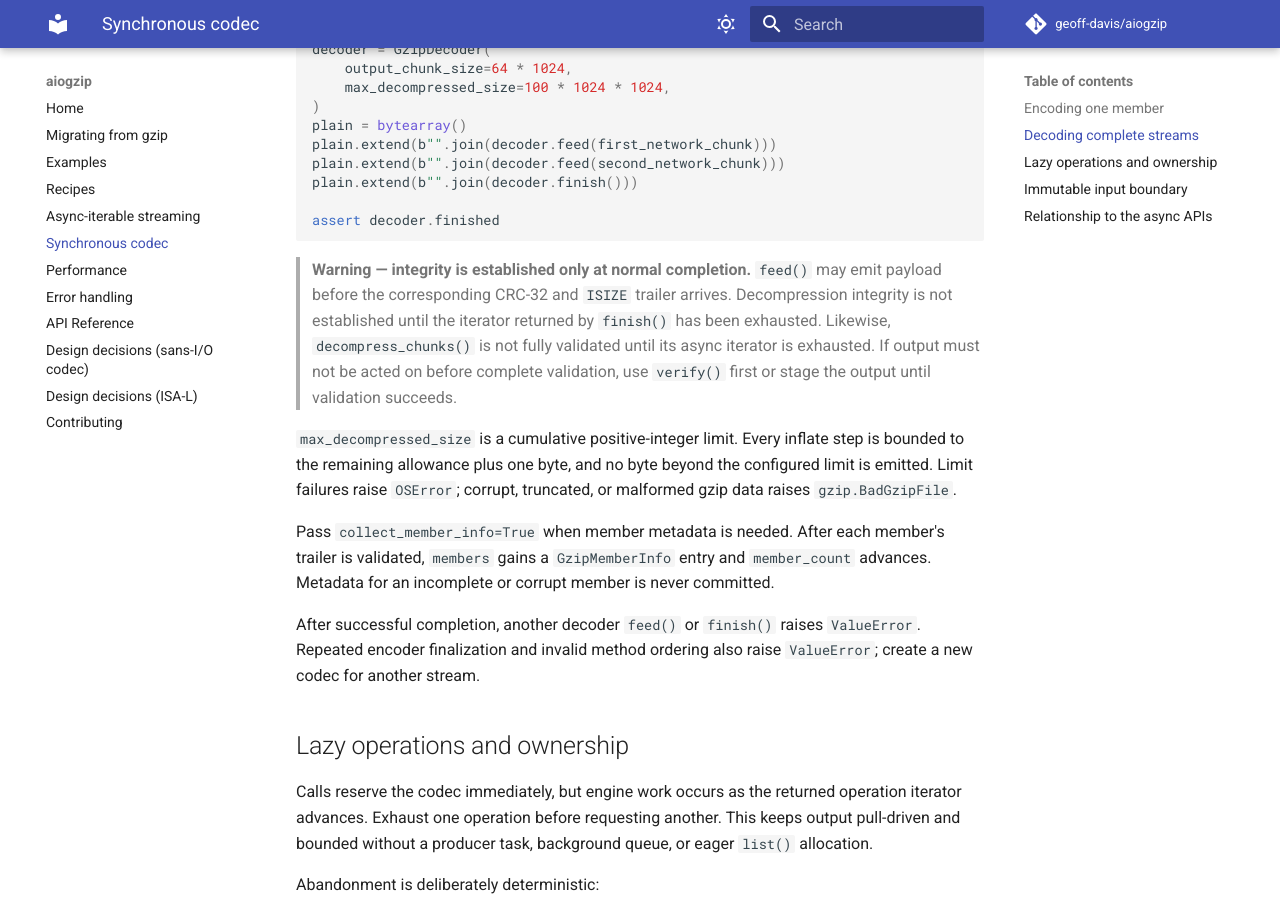
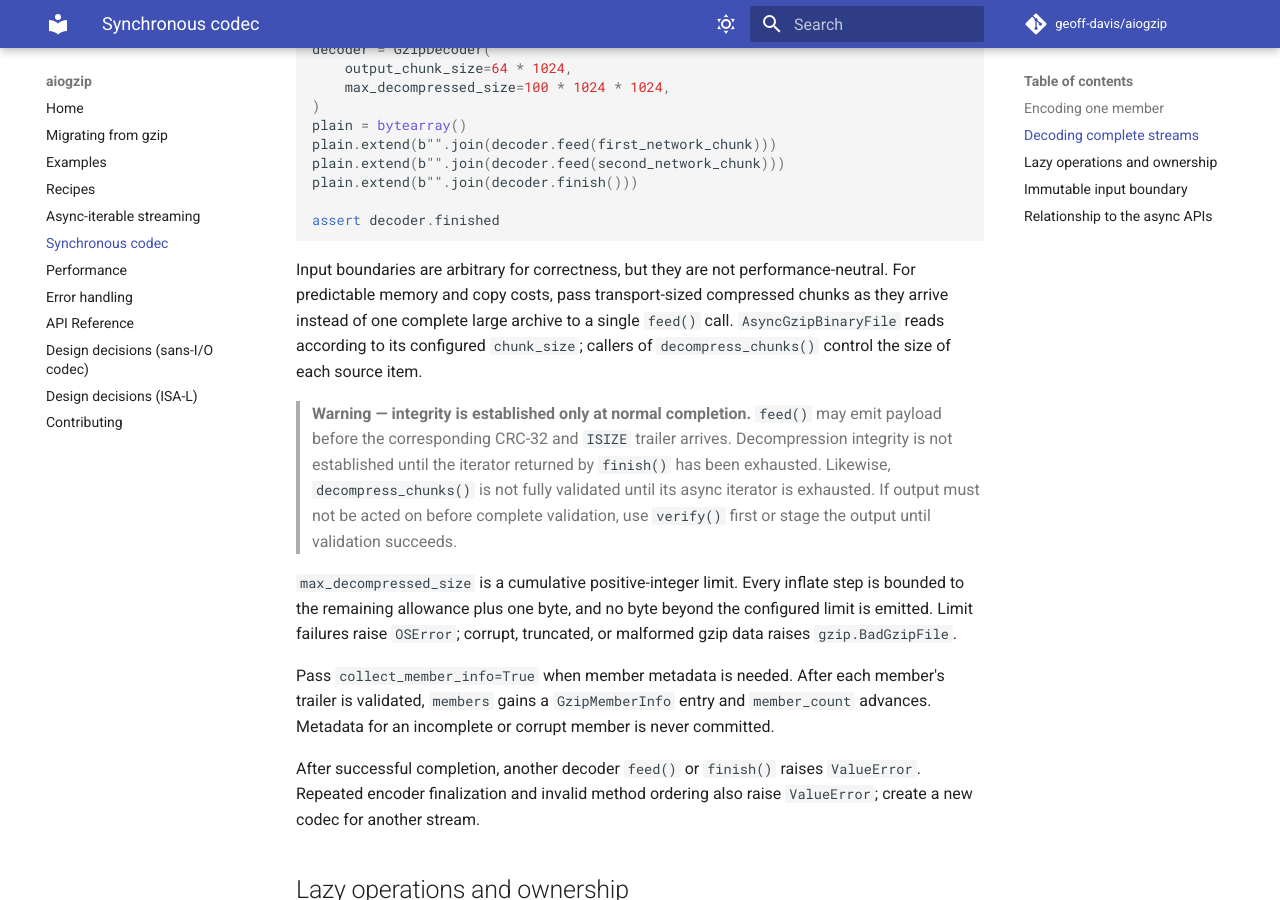
Before and after one commit to geoff-davis/aiogzip, an MkDocs documentation site: the page built from docs/codec.md, in a window 1280 px wide and 900 px high, scrolled down 1351 px. Built offline with MkDocs 1.6.1 and Material for MkDocs 9.7.7, drawn with Linux system fonts in a browser that asks for light colours; comment, search, counter and statistics services are not loaded.

Commit message:
Strengthen codec contract coverage

````diff
--- a/docs/codec.md
+++ b/docs/codec.md
@@ -66,6 +66,13 @@ plain.extend(b"".join(decoder.finish()))
 
 assert decoder.finished
 ```
+
+Input boundaries are arbitrary for correctness, but they are not
+performance-neutral. For predictable memory and copy costs, pass
+transport-sized compressed chunks as they arrive instead of one complete
+large archive to a single `feed()` call. `AsyncGzipBinaryFile` reads according
+to its configured `chunk_size`; callers of `decompress_chunks()` control the
+size of each source item.
 
 > **Warning — integrity is established only at normal completion.** `feed()`
 > may emit payload before the corresponding CRC-32 and `ISIZE` trailer arrives.
````
Also changed, not shown: README.md (+1 -1 lines), 3 other files.
